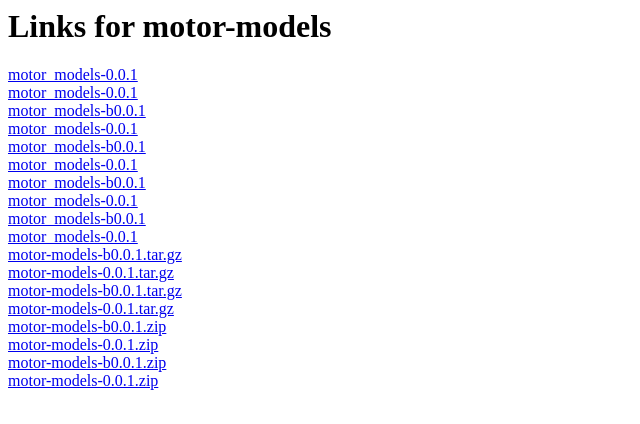
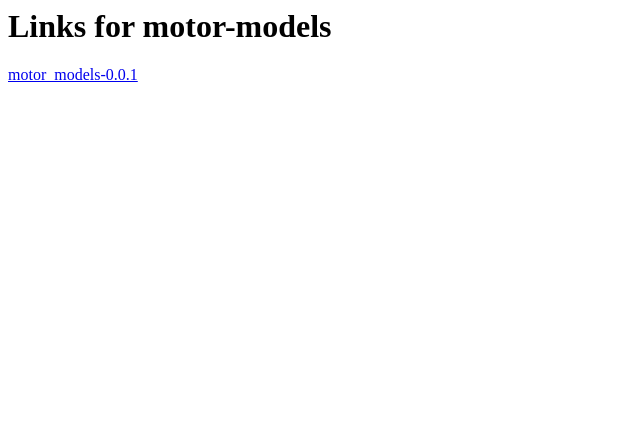
Before and after one commit to smokost-repo/simple, a plain HTML site: page motor-models/index.html in a window 1280 px wide. Shown: the whole page, without its empty margins (0-640 px from the left). Drawn offline with Linux system fonts and the light colour scheme.

Commit message:
Update index.html

```diff
--- a/motor-models/index.html
+++ b/motor-models/index.html
@@ -6,47 +6,6 @@
 </head>
 <body>
     <h1>Links for motor-models</h1>
-    <a href="https://github.com/Appuxif/motor_models/archive/refs/tags/motor-models-0.0.1.tar.gz#sha256=123" data-requires-python="&gt;=3.8">motor_models-0.0.1</a>
-    <br>
-    <a href="https://github.com/Appuxif/motor_models/archive/refs/tags/motor_models-0.0.1.tar.gz#sha256=123" data-requires-python="&gt;=3.8">motor_models-0.0.1</a>
-    <br>
-
-    <a href="https://github.com/Appuxif/motor_models/archive/refs/tags/b0.0.1.tar.gz#sha256=123" data-requires-python="&gt;=3.8.0">motor_models-b0.0.1</a>
-    <br>
-    <a href="https://github.com/Appuxif/motor_models/archive/refs/tags/0.0.1.tar.gz#sha256=123" data-requires-python="&gt;=3.8.0">motor_models-0.0.1</a>
-    <br>
-    <a href="https://github.com/Appuxif/motor_models/archive/refs/tags/b0.0.1.tar.gz#sha256=123" data-requires-python="&gt;=3.8.0">motor_models-b0.0.1</a>
-    <br>
-    <a href="https://github.com/Appuxif/motor_models/archive/refs/tags/0.0.1.tar.gz#sha256=123" data-requires-python="&gt;=3.8.0">motor_models-0.0.1</a>
-    <br>
-
-    <a href="https://github.com/Appuxif/motor_models/archive/refs/tags/b0.0.1.zip#sha256=123" data-requires-python="&gt;=3.8.0">motor_models-b0.0.1</a>
-    <br>
-    <a href="https://github.com/Appuxif/motor_models/archive/refs/tags/0.0.1.zip#sha256=123" data-requires-python="&gt;=3.8.0">motor_models-0.0.1</a>
-    <br>
-    <a href="https://github.com/Appuxif/motor_models/archive/refs/tags/b0.0.1.zip#sha256=123" data-requires-python="&gt;=3.8.0">motor_models-b0.0.1</a>
-    <br>
-    <a href="https://github.com/Appuxif/motor_models/archive/refs/tags/0.0.1.zip#sha256=123" data-requires-python="&gt;=3.8.0">motor_models-0.0.1</a>
-    <br>
-
-    <a href="https://github.com/Appuxif/motor_models/archive/refs/tags/b0.0.1.tar.gz#sha256=123" data-requires-python="&gt;=3.8.0">motor-models-b0.0.1.tar.gz</a>
-    <br>
-    <a href="https://github.com/Appuxif/motor_models/archive/refs/tags/0.0.1.tar.gz#sha256=123" data-requires-python="&gt;=3.8.0">motor-models-0.0.1.tar.gz</a>
-    <br>
-    <a href="https://github.com/Appuxif/motor_models/archive/refs/tags/b0.0.1.tar.gz#sha256=123" data-requires-python="&gt;=3.8.0">motor-models-b0.0.1.tar.gz</a>
-    <br>
-    <a href="https://github.com/Appuxif/motor_models/archive/refs/tags/0.0.1.tar.gz#sha256=123" data-requires-python="&gt;=3.8.0">motor-models-0.0.1.tar.gz</a>
-    <br>
-
-
-    <a href="https://github.com/Appuxif/motor_models/archive/refs/tags/b0.0.1.zip#sha256=123" data-requires-python="&gt;=3.8.0">motor-models-b0.0.1.zip</a>
-    <br>
-    <a href="https://github.com/Appuxif/motor_models/archive/refs/tags/0.0.1.zip#sha256=123" data-requires-python="&gt;=3.8.0">motor-models-0.0.1.zip</a>
-    <br>
-    <a href="https://github.com/Appuxif/motor_models/archive/refs/tags/b0.0.1.zip#sha256=123" data-requires-python="&gt;=3.8.0">motor-models-b0.0.1.zip</a>
-    <br>
-    <a href="https://github.com/Appuxif/motor_models/archive/refs/tags/0.0.1.zip#sha256=123" data-requires-python="&gt;=3.8.0">motor-models-0.0.1.zip</a>
-    <br>
-
+    <a href="https://github.com/Appuxif/motor_models/archive/refs/tags/motor-models-0.0.1.tar.gz#sha256=10e9a4eaadce038081da39cfe608371f1624f2461a1039bae721f65547f91eb6" data-requires-python="&gt;=3.8">motor_models-0.0.1</a>
 </body>
 </html>
```
